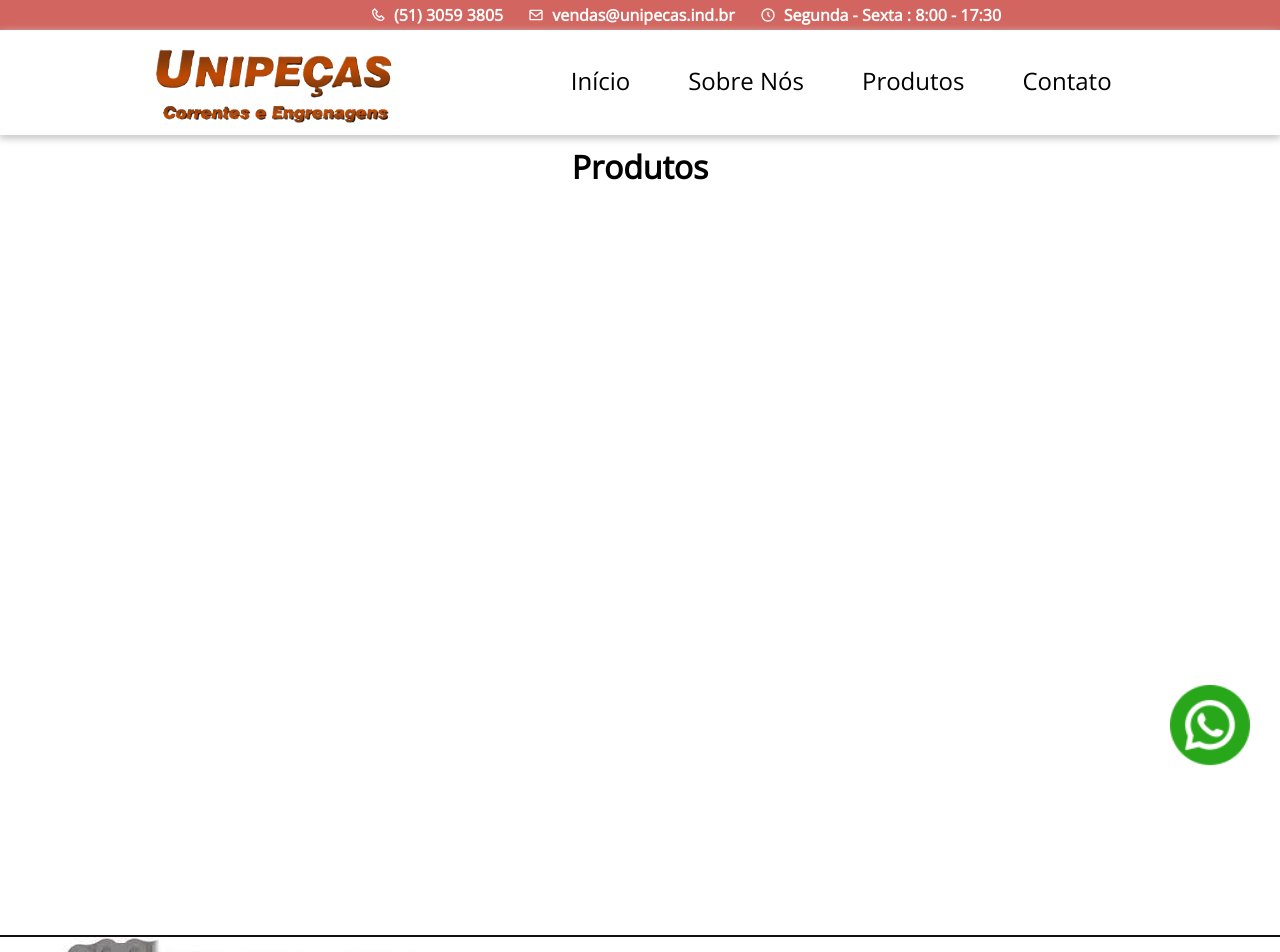
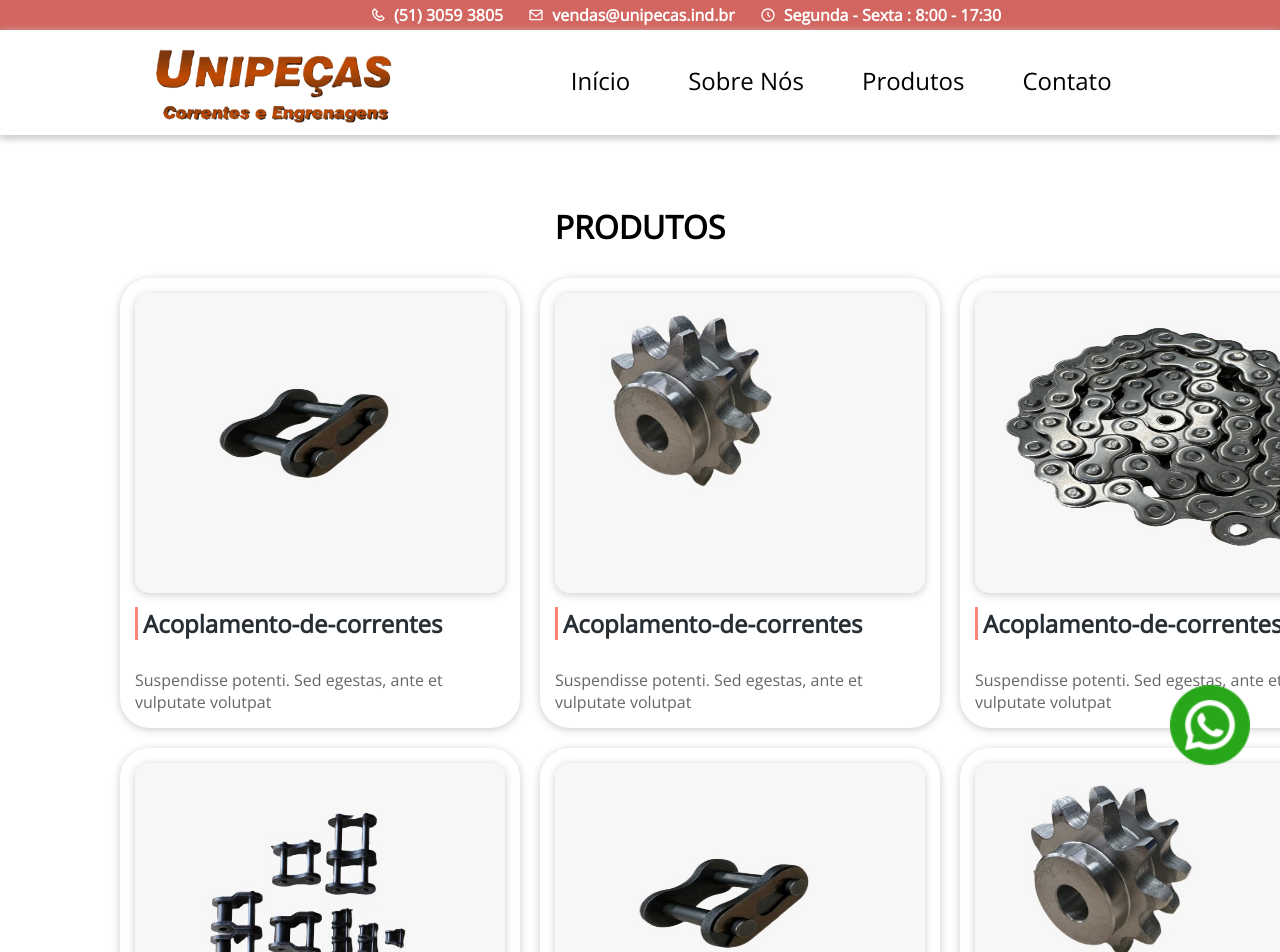
Before and after one commit to MatheusProtti/unipecas, a Next.js app: page /produtos in a window 1280 px wide. Shown: the top 952 px of the page. Built offline with nearby package versions, Linux system fonts and the light colour scheme.

Commit message:
página de produtos e outras coisas

```diff
--- /dev/null
+++ b/src/Components/CardProduto/cardproduto.css
@@ -0,0 +1,39 @@
+.cardProduto{
+    background-color: #FFF;
+    height: 450px;
+    width: 400px;
+    padding: 15px;
+    /* background-color: rgba(0, 255, 255, 0.309); */
+    display: flex;
+    flex-direction: column;
+    justify-content: space-between;
+    border-radius: 30px;
+    /* border: 1px solid #111; */
+    box-shadow: 0 0.1rem 0.5rem #ccc;
+}
+
+.cardProduto img{
+    /* max-width: 350px; */
+    max-height: 300px;
+    width: 100%;
+    height: 100%;
+    border-radius: 15px;
+    box-shadow: 0 0.1rem 0.5rem #ccc;
+
+    -webkit-transition: -webkit-transform .5s ease;
+    transition: transform .4s ease;
+}
+.cardProduto img:hover{
+    -webkit-transform: scale(0.9);
+    transform: scale(0.9);
+}
+
+.cardTitulo{
+    padding-left: 5px;
+    margin-top: 10px;
+    color: #272e34;
+    border-left: 3px solid #ff8478;
+}
+.cardParagrafo{
+    color: #666666;
+}
--- /dev/null
+++ b/src/Components/CardProduto/index.js
@@ -0,0 +1,19 @@
+import './cardproduto.css'
+
+function CardProduto({titulo, imagem}) {
+    return(
+      <div className='cardProduto'>
+        {/* <img src='trabalhador.jpg'/> */}
+        <img src={imagem}/>
+        <div className='cardTitulo'>
+            <h2>{titulo}</h2>
+        </div>
+        <br />
+        <div className='cardParagrafo'>
+            <p>Suspendisse potenti. Sed egestas, ante et vulputate volutpat</p>
+        </div>
+      </div>
+    )
+  }
+
+  export default CardProduto;
--- a/src/app/produtos/page.js
+++ b/src/app/produtos/page.js
@@ -1,12 +1,49 @@
 import './produtos.css'
-// import Imagem1 from "../../Images/corrente-de-transmissao.png"
-// import Imagem2 from "../../Images/ImgemIlustrativa6.jpeg"
+import CardProduto from '@/Components/CardProduto';
+
 
 function Produtos() {
     return(
         <div className="contentProdutos">
-
             <h1>Produtos</h1>
+            <div className='cards'>
+                <CardProduto
+                    titulo="Acoplamento-de-correntes"
+                    imagem="foto1.jpeg"
+                />
+                <CardProduto
+                    titulo="Acoplamento-de-correntes"
+                    imagem="foto2.jpeg"
+                />
+                <CardProduto
+                    titulo="Acoplamento-de-correntes"
+                    imagem="foto3.jpeg"
+                />
+                <CardProduto
+                    titulo="Acoplamento-de-correntes"
+                    imagem="foto4.jpeg"
+                />
+                <CardProduto
+                    titulo="Acoplamento-de-correntes"
+                    imagem="foto5.jpeg"
+                />
+                <CardProduto
+                    titulo="Acoplamento-de-correntes"
+                    imagem="foto1.jpeg"
+                />
+                <CardProduto
+                    titulo="Acoplamento-de-correntes"
+                    imagem="foto2.jpeg"
+                />
+                <CardProduto
+                    titulo="Acoplamento-de-correntes"
+                    imagem="foto3.jpeg"
+                />
+                <CardProduto
+                    titulo="Acoplamento-de-correntes"
+                    imagem="foto4.jpeg"
+                />
+            </div>
         </div>
     )
 }
--- a/src/app/produtos/produtos.css
+++ b/src/app/produtos/produtos.css
@@ -1,11 +1,19 @@
 .contentProdutos {
-    height: 100vh;
-    /* color: red; */
-    /* background-color: aqua; */
+    /* height: 100vh; */
+    padding: 50px 120px;
+    max-width: 1910px;
+    display: flex;
+    flex-direction: column;
+    justify-content: center;
 }
+.contentProdutos h1 {
+    text-align: center;
+    padding: 20px 0 30px 0;
+   text-transform: uppercase;
+}
+.cards{
+    display: grid;
+    grid-template-columns: repeat(4, 1fr);
+    gap: 20px;
 
-h1 {
-    text-align: center;
-    padding: 10px;
-    /* background-color: aqua; */
 }
--- a/src/app/sobre-nos/page.js
+++ b/src/app/sobre-nos/page.js
@@ -28,13 +28,12 @@ function SobreNos() {
             <div className='aondeAtuamosDois'>
               <h2>Soluções para o seu negócio</h2>
               <br/>
+              <br/>
               <p>A UNIPEÇAS atua no segmento de correntes e engrenagens, utilizando tecnologia de ponta para qualquer tipo de projeto que você precise.</p>
               <br/>
               <p>Atuamos no mercado como as engrenagens, fazendo o ciclo do seu negócio girar, com confiança, qualidade e precisão, interagindo com nossos clientes, funcionando como uma corrente para levar e trazer sucesso para os seus segmentos, sejam eles quais forem.</p>
               <br/>
               <p>Para qualquer projeto que você precisar teremos uma solução especialmente desenvolvida para seu negócio.</p>
-              <br/>
-              <p>O sistema Corrente/Roda Dentada se constitui no principal meio utilizado na indústria para transmitir potência e movimentar mecanismos onde se requer deslocamento positivo, relação de transmissão precisa e posicionamento perfeito.</p>
             </div>
           </div>
         </div>
--- a/src/app/sobre-nos/sobrenos.css
+++ b/src/app/sobre-nos/sobrenos.css
@@ -47,7 +47,8 @@
 .infoSecaoDois{
     max-width: 1260px;
     display: flex;
-    justify-content: space-evenly;
+    text-align: justify;
+    justify-content: space-between;
 }
 
 .aondeAtuamosDois{
```
Also changed, not shown: src/app/contato/contato.css (+41 -39 lines), src/app/contato/page.js (+1 -49 lines), src/app/page.css (+4 -4 lines), src/app/page.js (+1 -10 lines).
